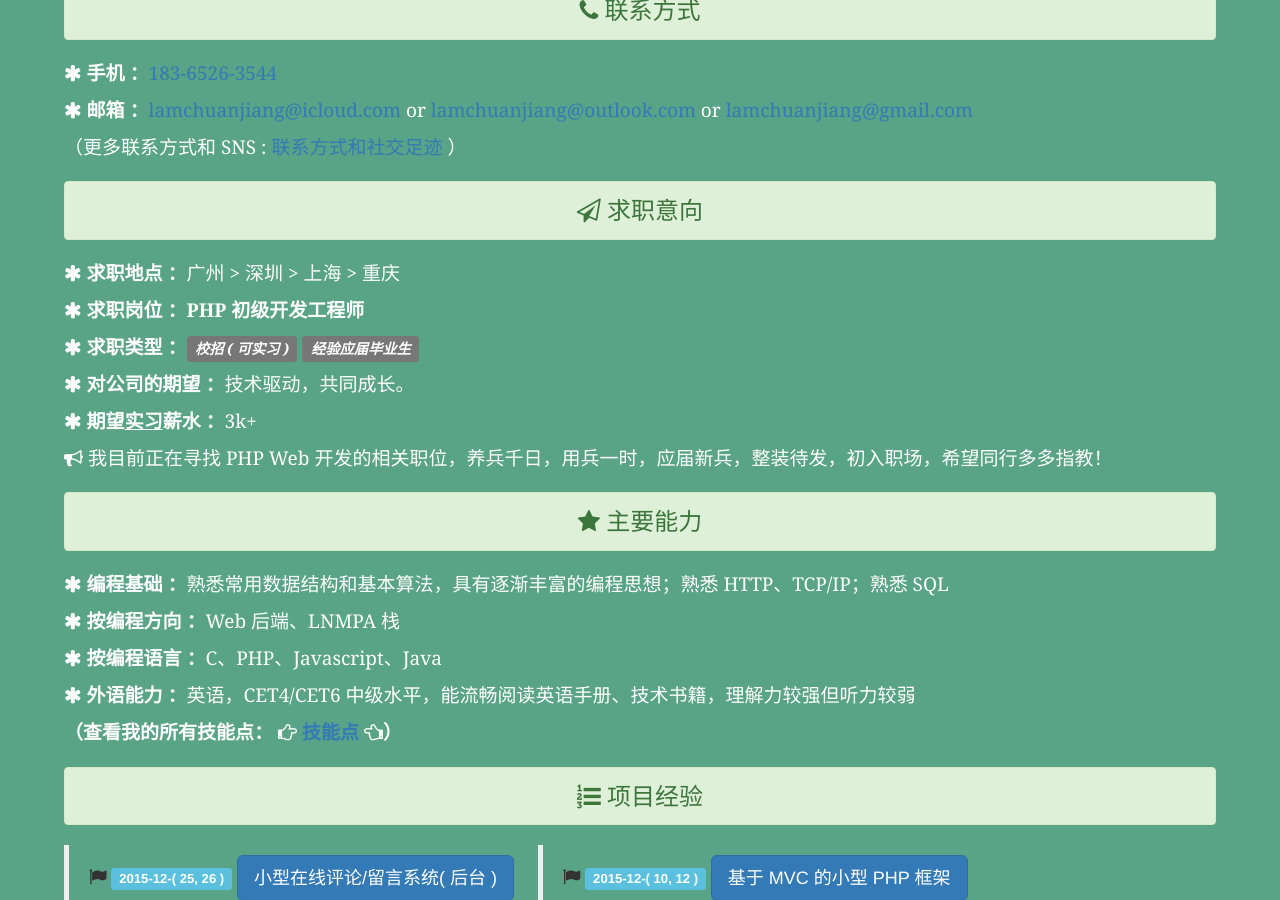
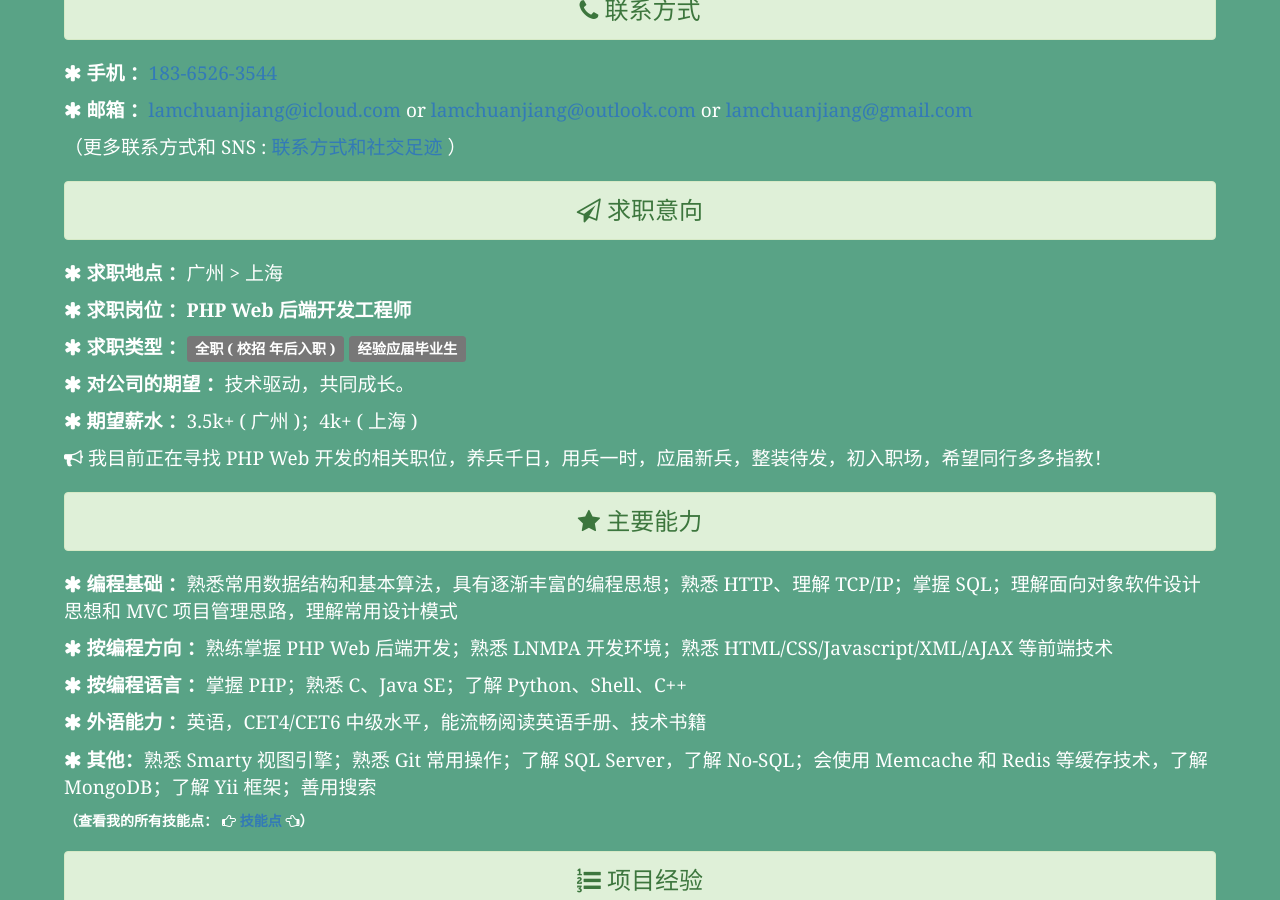
Before and after one commit to light-shadow/ckwongloy.github.io, a Jekyll site: the page built from resume_zh.html, in a window 1280 px wide and 900 px high, scrolled down 514 px. Built offline with Jekyll 4.4.1, drawn with Linux system fonts in a browser that asks for light colours; Markdown is read by kramdown in place of the engine named in the settings.

Commit message:
update resume

```diff
--- a/resume_zh.html
+++ b/resume_zh.html
@@ -37,30 +37,32 @@ title: Li's Resume ( 中文 ) @lamChuanJiang
 <div class="content_font">
 <h3 class="alert alert-success"><i class="fa fa-send-o"></i> 求职意向</h3>
 <p><i class="fa fa-asterisk"></i>
-<strong>求职地点 ：</strong>广州 &gt; 深圳 &gt; 上海 &gt; 重庆</p>
+<strong>求职地点 ：</strong>广州 &gt; 上海</p>
 <p><i class="fa fa-asterisk"></i>
-<strong>求职岗位 ：PHP 初级开发工程师</strong></p>
+<strong>求职岗位 ：PHP Web 后端开发工程师</strong></p>
 <p><i class="fa fa-asterisk"></i>
-<strong>求职类型 ：</strong><i class="label label-default">校招 ( 可实习 )</i>
-<i class="label label-default">经验应届毕业生</i></p>
+<strong>求职类型 ：</strong><span class="label label-default">全职 ( 校招 年后入职 )</span>
+<span class="label label-default">经验应届毕业生</span></p>
 <p><i class="fa fa-asterisk"></i>
 <strong>对公司的期望 ：</strong>技术驱动，共同成长。</p>
 <p><i class="fa fa-asterisk"></i>
-<strong>期望<u>实习</u>薪水 ：</strong>3k+</p>
+<strong>期望薪水 ：</strong>3.5k+ ( 广州 )；4k+ ( 上海 )</p>
 <p>
 <i class="fa fa-bullhorn"></i> 我目前正在寻找 PHP Web 开发的相关职位，养兵千日，用兵一时，应届新兵，整装待发，初入职场，希望同行多多指教！ </p></div>
 
 <div class="content_font">
 <h3 class="alert alert-success"><i class="fa fa-star"></i> 主要能力</h3>
 <p><i class="fa fa-asterisk"></i>
-<strong>编程基础 ：</strong>熟悉常用数据结构和基本算法，具有逐渐丰富的编程思想；熟悉 HTTP、TCP/IP；熟悉 SQL</p>
+<strong>编程基础 ：</strong>熟悉常用数据结构和基本算法，具有逐渐丰富的编程思想；熟悉 HTTP、理解 TCP/IP；掌握 SQL；理解面向对象软件设计思想和 MVC 项目管理思路，理解常用设计模式</p>
 <p><i class="fa fa-asterisk"></i>
-<strong>按编程方向 ：</strong>Web 后端、LNMPA 栈</p>
+<strong>按编程方向 ：</strong>熟练掌握 PHP Web 后端开发；熟悉 LNMPA 开发环境；熟悉 HTML/CSS/Javascript/XML/AJAX 等前端技术</p>
 <p><i class="fa fa-asterisk"></i>
-<strong>按编程语言 ：</strong>C、PHP、Javascript、Java</p>
+<strong>按编程语言 ：</strong>掌握 PHP；熟悉 C、Java SE；了解 Python、Shell、C++</p>
 <p><i class="fa fa-asterisk"></i>
-<strong>外语能力 ：</strong>英语，CET4/CET6 中级水平，能流畅阅读英语手册、技术书籍，理解力较强但听力较弱</p>
+<strong>外语能力 ：</strong>英语，CET4/CET6 中级水平，能流畅阅读英语手册、技术书籍</p>
 <p>
+<p><i class="fa fa-asterisk"></i>
+<strong>其他：</strong>熟悉 Smarty 视图引擎；熟悉 Git 常用操作；了解 SQL Server，了解 No-SQL；会使用 Memcache 和 Redis 等缓存技术，了解 MongoDB；了解 Yii 框架；善用搜索</p>
 <strong>（查看我的所有技能点：
 <i class="fa fa-hand-o-right"></i>
 <a href="/skills.html">技能点 </a>
```
Also changed, not shown: resume_en.html (+5 -5 lines), 2 other files.
